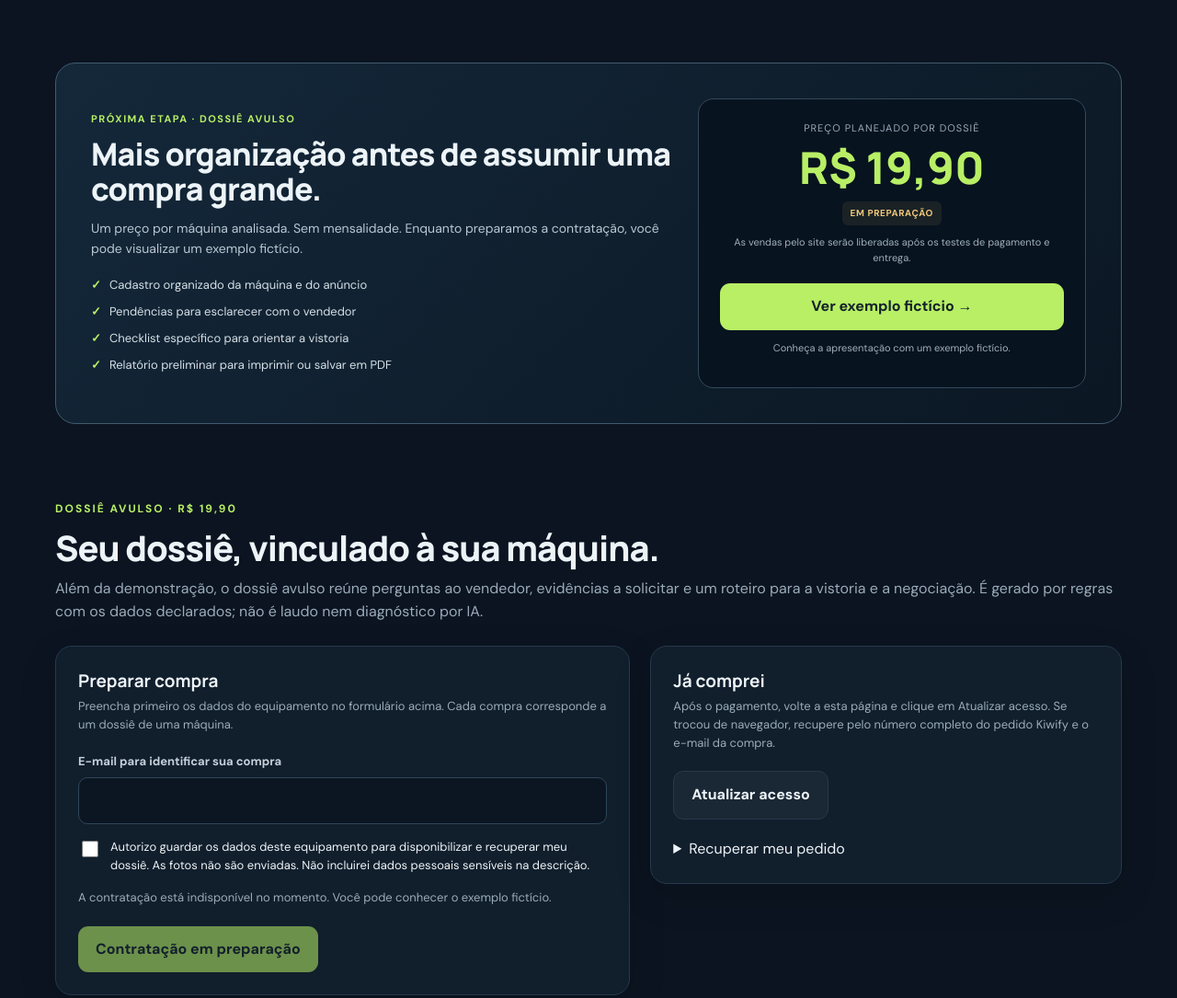
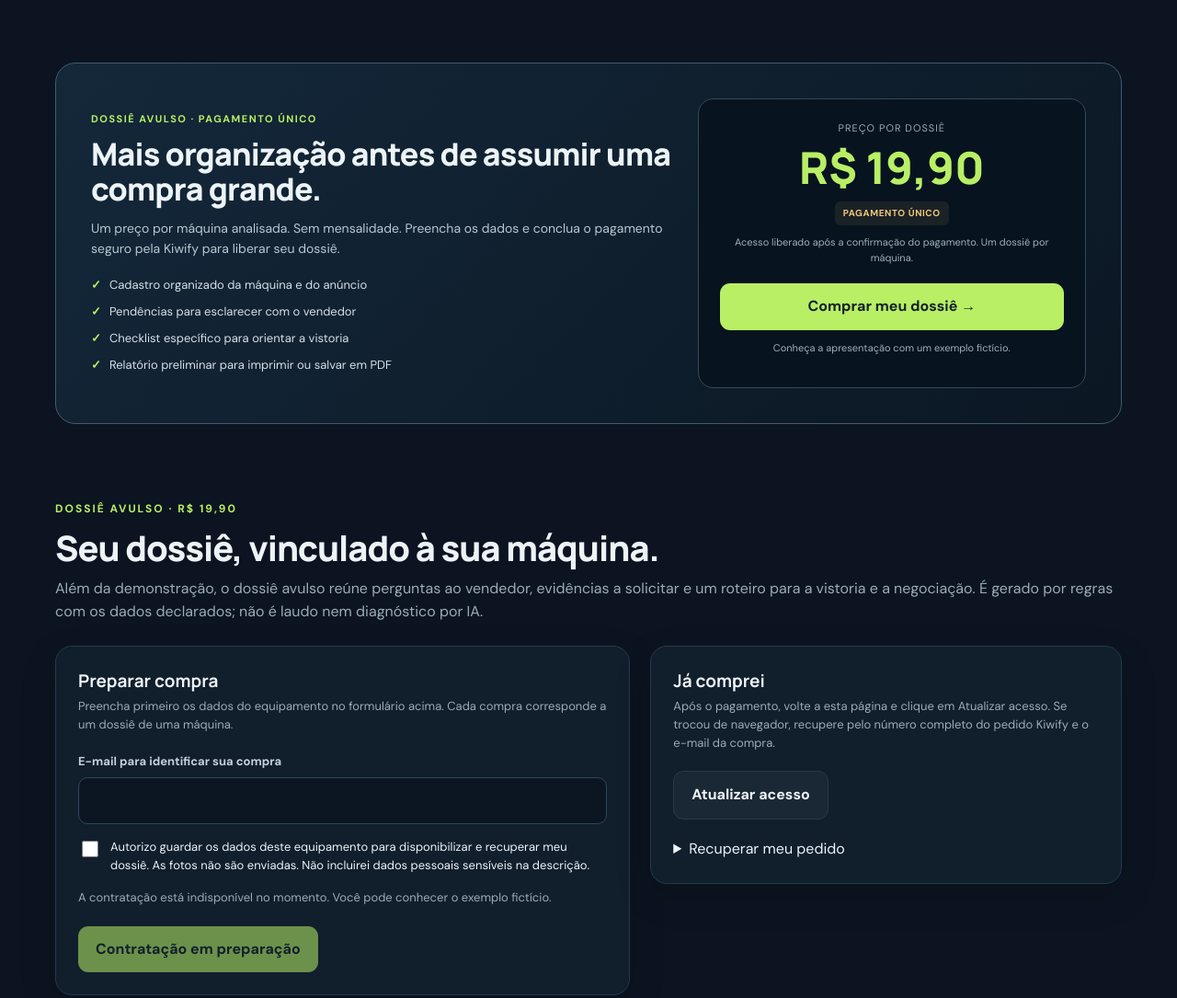
Before and after one commit to Elton198810/maquina-clara-ia, a website: page index.html in a window 1280 px wide. Shown: the part 3520-4605 px from the top of the page at 92% size. Drawn offline with Linux system fonts and the light colour scheme; no server answers.

Commit message:
Libera oferta de dossiê a R$19,90 com entrega após pagamento

```diff
--- a/index.html
+++ b/index.html
@@ -152,9 +152,9 @@ html{scroll-padding-top:24px}
 <section class="wrap pricing" id="precos" aria-labelledby="pricing-title">
  <div class="price-card">
   <div>
-   <div class="price-eyebrow">PRÓXIMA ETAPA · DOSSIÊ AVULSO</div>
+   <div class="price-eyebrow">DOSSIÊ AVULSO · PAGAMENTO ÚNICO</div>
    <h2 id="pricing-title">Mais organização antes de assumir uma compra grande.</h2>
-   <p>Um preço por máquina analisada. Sem mensalidade. Enquanto preparamos a contratação, você pode visualizar um exemplo fictício.</p>
+   <p>Um preço por máquina analisada. Sem mensalidade. Preencha os dados e conclua o pagamento seguro pela Kiwify para liberar seu dossiê.</p>
    <ul class="price-points">
     <li>Cadastro organizado da máquina e do anúncio</li>
     <li>Pendências para esclarecer com o vendedor</li>
@@ -163,10 +163,10 @@ html{scroll-padding-top:24px}
    </ul>
   </div>
   <div class="price-side">
-   <div class="price-label">Preço planejado por dossiê</div>
+   <div class="price-label">Preço por dossiê</div>
    <div class="price-number">R$ 19,90</div>
-   <p class="price-note"><span class="coming-badge">EM PREPARAÇÃO</span><br>As vendas pelo site serão liberadas após os testes de pagamento e entrega.</p>
-   <a class="btn primary" href="#avaliar">Ver exemplo fictício →</a>
+   <p class="price-note"><span class="coming-badge">PAGAMENTO ÚNICO</span><br>Acesso liberado após a confirmação do pagamento. Um dossiê por máquina.</p>
+   <a class="btn primary" href="#acesso">Comprar meu dossiê →</a>
    <p class="price-note">Conheça a apresentação com um exemplo fictício.</p>
   </div>
  </div>
@@ -206,17 +206,17 @@ html{scroll-padding-top:24px}
  <details class="help-item"><summary>Como salvar em PDF ou imprimir?</summary><p>Depois da confirmação da compra, abra seu dossiê e clique em “Imprimir / salvar meu dossiê em PDF”. Na janela do navegador, selecione “Salvar como PDF” ou sua impressora. Salve o arquivo antes de fechar ou atualizar a página.</p></details>
  <details class="help-item"><summary>As fotos e os dados ficam salvos?</summary><p>Antes da compra, o formulário e as fotos ficam na sessão do navegador. Ao preparar o pedido, os dados do equipamento são guardados com sua autorização para recuperar o dossiê. As fotos não são enviadas e não recebem diagnóstico visual. Após fechar a página, recupere a compra pelo número do pedido Kiwify e o e-mail usado na compra.</p></details>
  <details class="help-item"><summary>O relatório comprova o estado da máquina?</summary><p>Não. É uma organização preliminar dos dados declarados e um roteiro de verificações. Não autentica documentos, não consulta bases oficiais, não calcula valor de mercado e não substitui vistoria de um profissional.</p></details>
- <details class="help-item"><summary>Quanto custa? Já posso comprar?</summary><p>O valor previsto é R$ 19,90 por dossiê, em pagamento único. O exemplo fictício está disponível para conhecer a apresentação. O dossiê de uma máquina custa R$ 19,90 e exige confirmação do pagamento. As vendas serão liberadas após os testes de confirmação e entrega.</p></details>
- <details class="help-item"><summary>Paguei, mas ainda não recebi acesso. O que fazer?</summary><p>Confira se recebeu a confirmação de pagamento da Kiwify e verifique a pasta de spam. Gerar um Pix ou boleto não significa pagamento aprovado. A liberação automática da Máquina Clara ainda está em preparação; não faça uma nova compra para tentar liberar o mesmo pedido.</p><p>Para consultar orientações sobre a compra, acesse a <a href="https://ajuda.kiwify.com.br/" target="_blank" rel="noopener noreferrer">central oficial da Kiwify</a>.</p></details>
+ <details class="help-item"><summary>Quanto custa? Já posso comprar?</summary><p>O valor é R$ 19,90 por dossiê, em pagamento único. O exemplo fictício está disponível para conhecer a apresentação. O dossiê de uma máquina custa R$ 19,90 e exige confirmação do pagamento. Você já pode contratar pelo botão de compra. Cada pedido corresponde a um dossiê vinculado a uma máquina.</p></details>
+ <details class="help-item"><summary>Paguei, mas ainda não recebi acesso. O que fazer?</summary><p>Confira se recebeu a confirmação de pagamento da Kiwify e verifique a pasta de spam. Gerar um Pix ou boleto não significa pagamento aprovado. Volte à seção “Já comprei” e clique em “Atualizar acesso”. Em outro navegador, recupere usando o número completo do pedido Kiwify e o e-mail da compra. Não faça uma nova compra para tentar liberar o mesmo pedido.</p><p>Para consultar orientações sobre a compra, acesse a <a href="https://ajuda.kiwify.com.br/" target="_blank" rel="noopener noreferrer">central oficial da Kiwify</a>.</p></details>
  <details class="help-item"><summary>Como solicitar reembolso de uma compra Kiwify?</summary><p>Use o portal oficial de reembolso e informe o e-mail utilizado na compra. A Kiwify informa as condições e os prazos aplicáveis ao seu pedido.</p><p><a href="https://reembolso.kiwify.com.br/" target="_blank" rel="noopener noreferrer">Abrir portal de reembolso da Kiwify</a> · <a href="https://ajuda.kiwify.com.br/pt-br/article/como-faco-para-pedir-o-reembolso-de-um-produto-que-comprei-1kfom3h/" target="_blank" rel="noopener noreferrer">Ver instruções oficiais</a></p></details>
  <details class="help-item"><summary>O botão de gerar não responde. Como resolver?</summary><p>Selecione o tipo de equipamento e confira se o link do anúncio começa com https:// ou deixe esse campo vazio. Use um navegador atualizado com JavaScript habilitado. Antes de atualizar a página, copie os dados preenchidos para não perdê-los.</p></details>
  <details class="help-item"><summary>Como usar o checklist de inspeção?</summary><p>No resultado, marque cada item somente depois de conferir presencialmente. O contador acompanha o seu preenchimento; marcar os itens não é uma certificação. Salve o relatório em PDF para levar a um mecânico ou avaliador.</p></details>
  </div>
  <p id="helpEmpty" class="note" hidden>Nenhuma resposta encontrada. Tente palavras como “PDF”, “fotos”, “pagamento” ou “dossiê”.</p>
- <div class="help-links"><a class="btn primary" href="#avaliar">Voltar ao dossiê →</a><a class="btn secondary" href="#precos">Ver preço planejado</a></div>
+ <div class="help-links"><a class="btn primary" href="#avaliar">Voltar ao dossiê →</a><a class="btn secondary" href="#precos">Ver preço do dossiê</a></div>
 </section>
 </main>
-<footer class="wrap footer"><div><b style="color:var(--text)">Máquina Clara IA</b><br>Informação organizada para decisões melhores.</div><div class="disclaimer">Versão inicial demonstrativa. O relatório é gerado por regras locais e dados fornecidos pelo usuário; não realiza consulta automática a bases oficiais, não autentica documentos e não executa diagnóstico mecânico por IA.</div><div>© <span id="yearNow"></span> Máquina Clara IA</div></footer>
+<footer class="wrap footer"><div><b style="color:var(--text)">Máquina Clara IA</b><br>Informação organizada para decisões melhores.</div><div class="disclaimer">O dossiê é gerado por regras e dados fornecidos pelo usuário; não realiza consulta automática a bases oficiais, não autentica documentos e não executa diagnóstico mecânico por IA.</div><div>© <span id="yearNow"></span> Máquina Clara IA</div></footer>
 <script>
 const $=id=>document.getElementById(id);
 let photoUrls=[];
```
